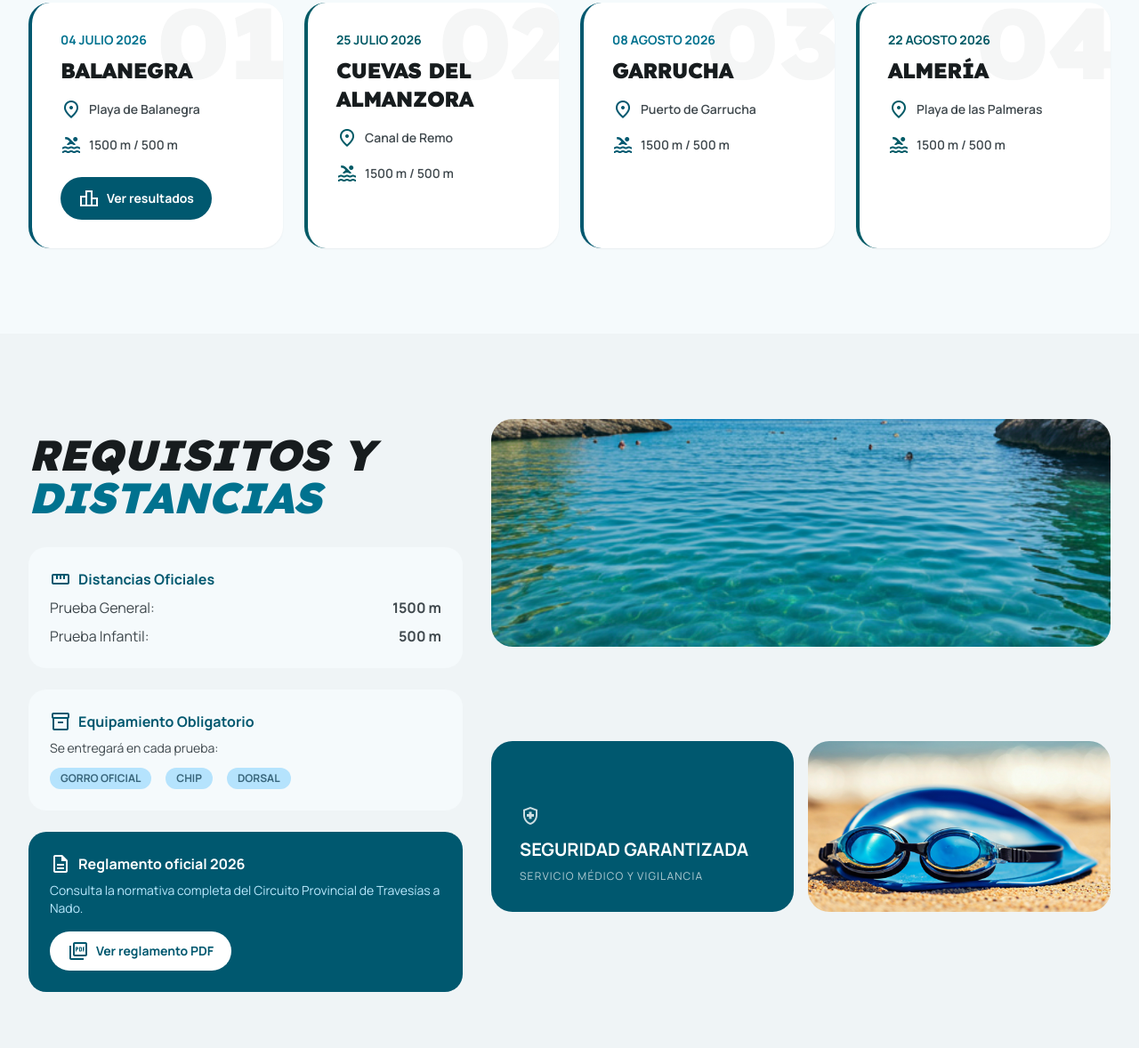
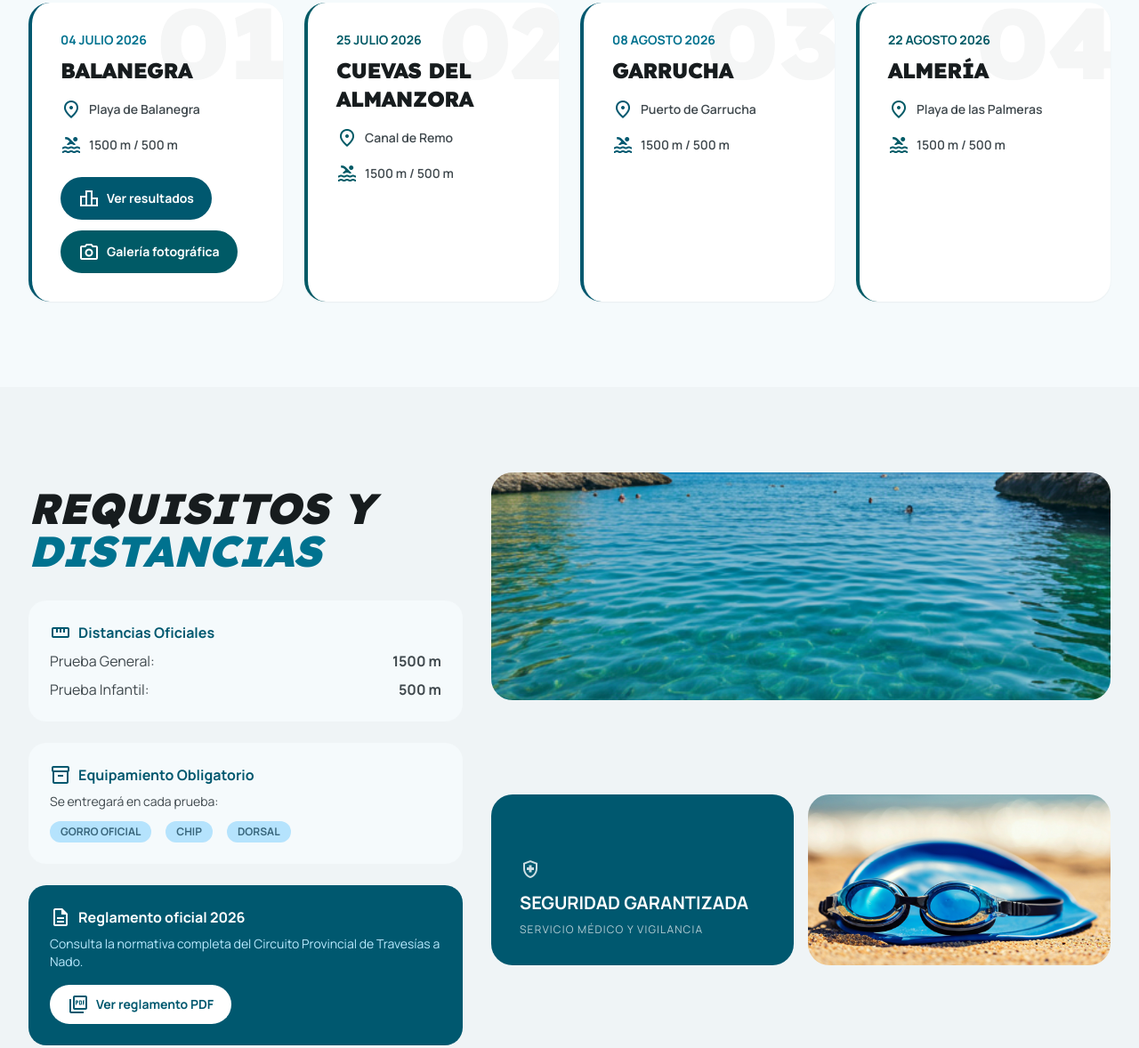
Before and after one commit to dvdgp9/web-travesia-alme, a website: page index.html in a window 1280 px wide. Shown: the part 1061-2239 px from the top of the page at 89% size. Drawn offline with Linux system fonts and the light colour scheme.

Commit message:
Cambios Luismi

```diff
--- a/index.html
+++ b/index.html
@@ -197,6 +197,10 @@
 <span class="material-symbols-outlined text-xl">leaderboard</span>
 <span>Ver resultados</span>
 </a>
+<a class="mt-3 inline-flex items-center justify-center gap-2 bg-tertiary text-on-tertiary px-5 py-3 rounded-full font-bold text-sm hover:bg-primary-container transition-all active:scale-95" href="https://www.global-tempo.com/galerias.php?id=2513" rel="noopener" target="_blank">
+<span class="material-symbols-outlined text-xl">photo_camera</span>
+<span>Galería fotográfica</span>
+</a>
 </div>
 <!-- Race 2 -->
 <div class="race-card hover-lift fade-up group bg-surface-container-lowest p-8 rounded-2xl shadow-sm border-l-4 border-tertiary" data-race-num="02">
@@ -357,6 +361,7 @@
 <div class="material-symbols-outlined text-4xl text-primary mb-3">child_care</div>
 <div class="font-bold uppercase text-xs tracking-widest mb-1">Categoría</div>
 <div class="text-xl font-black text-primary-container">PROMOCIÓN</div>
+<p class="text-xs font-black uppercase text-primary mt-2">NO COMPETITIVA</p>
 <p class="text-xs text-on-surface-variant mt-2">6 a 12 años</p>
 </div>
 <div class="hover-lift fade-up bg-surface-container-highest p-6 rounded-2xl text-center">
```
Also changed, not shown: .cursor/scratchpad.md.
